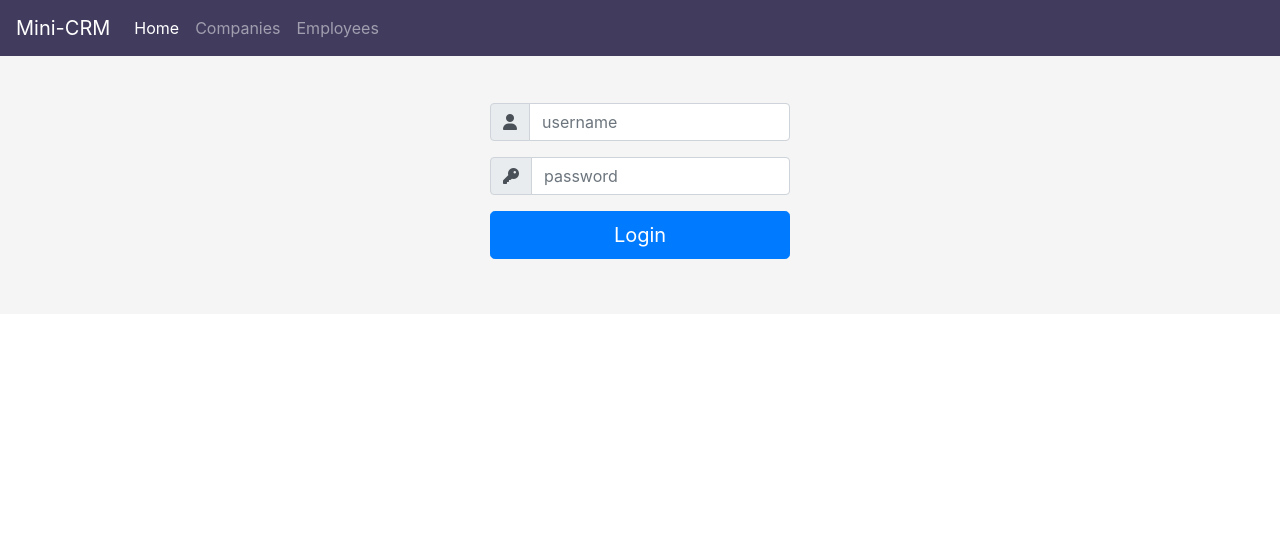
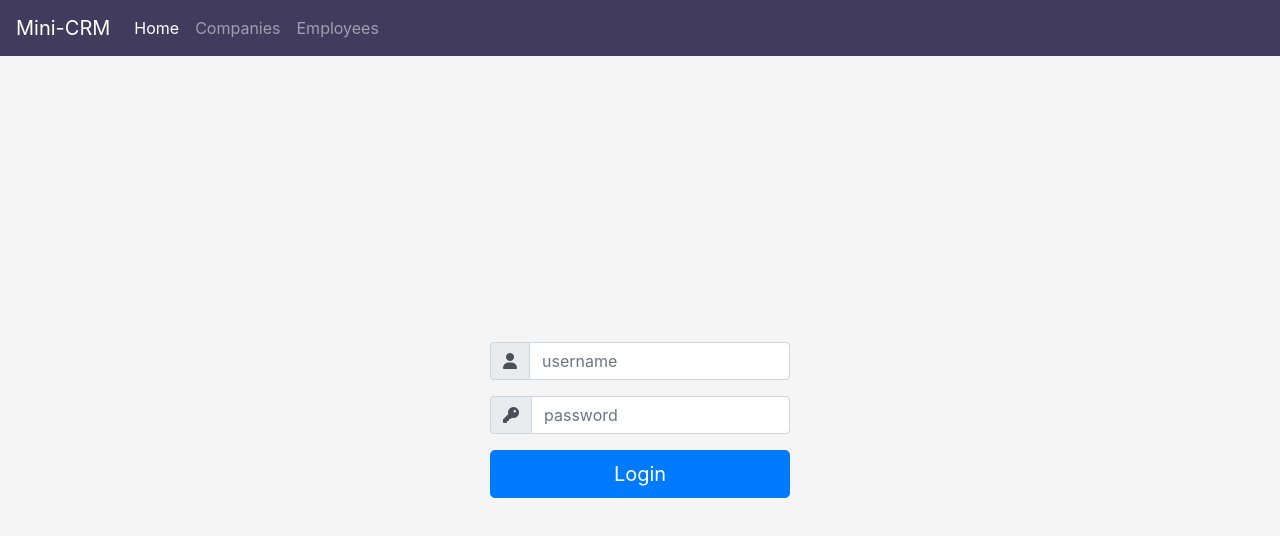
Before and after one commit to manaraph/mini-crm-frontend, an Angular app: page /login in a window 1280 px wide. Shown: the top 536 px of the page. Built offline with nearby package versions, Linux system fonts and the light colour scheme.

Commit message:
Login UI fixes

```diff
--- a/src/app/Main/login/login.component.scss
+++ b/src/app/Main/login/login.component.scss
@@ -7,7 +7,7 @@
   padding-top: 40px;
   padding-bottom: 40px;
   background-color: #f5f5f5;
-  height: 100%;
+  height: 93vh;
 }
 .form-signin {
   width: 100%;
```
